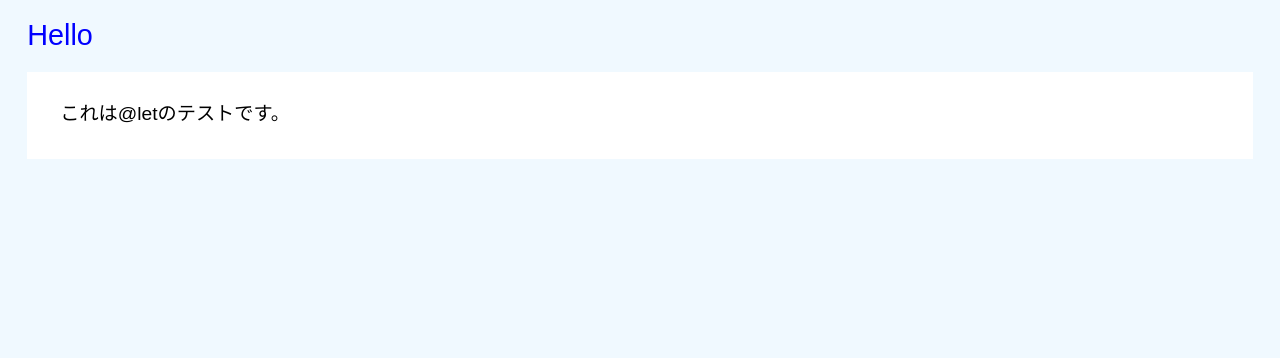
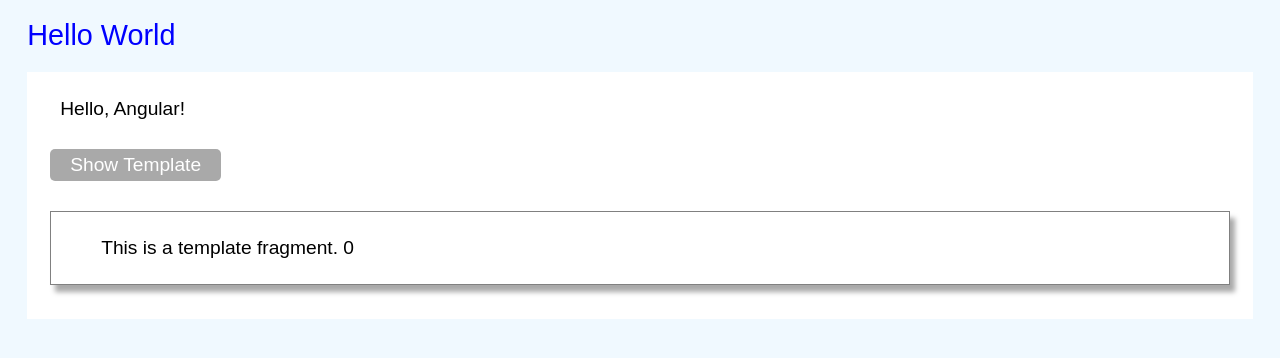
Before and after one commit to hayaoki-engineer/angular-app, an Angular app: page / in a window 1280 px wide. Shown: the top 358 px of the page. Built offline with nearby package versions, Linux system fonts and the light colour scheme.

Commit message:
テンプレートフラグメントの実装

```diff
--- a/src/app/hello/hello.component.html
+++ b/src/app/hello/hello.component.html
@@ -1,9 +1,20 @@
-@let title = 'Hello';
-@let message = 'これは@letのテストです。';
-
 <div>
   <h1>{{ title }}</h1>
   <div class="container">
     <p>{{ message }}</p>
+    <button (click)="showTemplate()">Show Template</button>
+    <div>
+      @if (isTemplateVisible) {
+      <ng-container [ngTemplateOutlet]="myTemplate" />
+      }
+    </div>
   </div>
 </div>
+
+<!-- テンプレート -->
+<ng-template #myTemplate>
+  <p (click)="countUp()" class="card" [style.cursor]="'pointer'">
+    This is a template fragment.
+    {{ count }}
+  </p>
+</ng-template>
--- a/src/app/hello/hello.component.ts
+++ b/src/app/hello/hello.component.ts
@@ -9,7 +9,18 @@ import { Component, OnInit } from '@angular/core';
   styleUrl: './hello.component.css',
 })
 export class HelloComponent implements OnInit {
-  constructor() {}
+  title = 'Hello World';
+  message = 'Hello, Angular!';
+  isTemplateVisible = true;
+  count: number = 0;
+
+  showTemplate() {
+    this.isTemplateVisible = !this.isTemplateVisible;
+  }
+
+  countUp() {
+    this.count++;
+  }
 
   // コンポーネントの初期化 → 初期値を設定
   ngOnInit(): void { }
```
